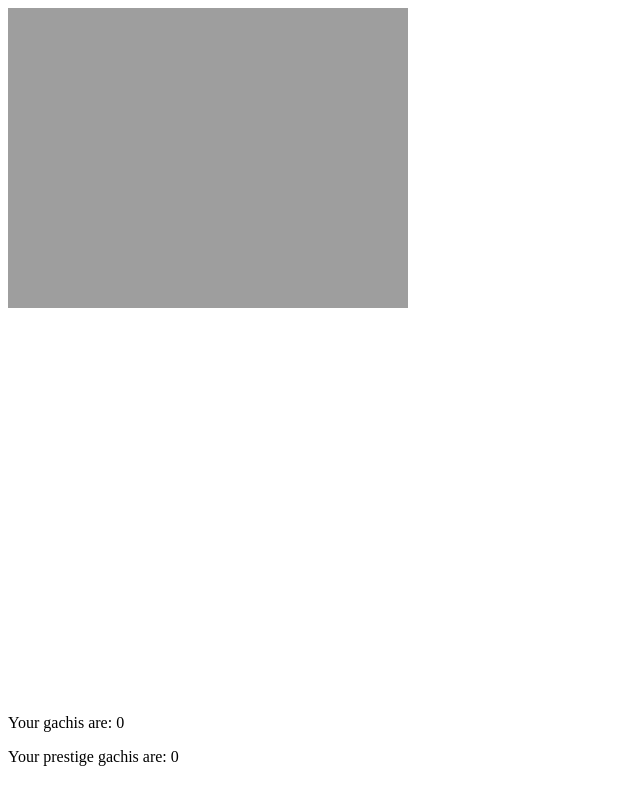
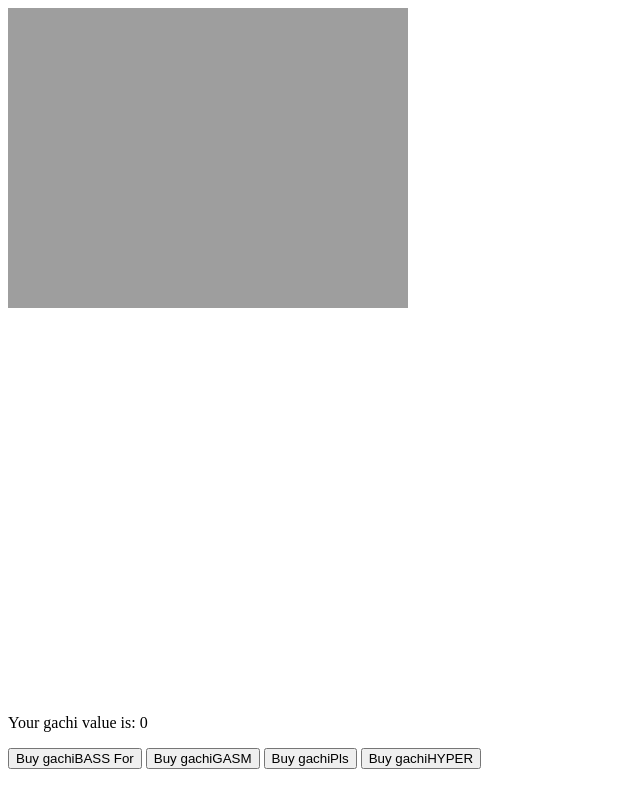
Before and after one commit to julianmjmartin/julianmjmartin.github.io, a plain HTML site: page game2/index.html in a window 1280 px wide. Shown: the whole page, without its empty margins (0-640 px from the left). Drawn offline with Linux system fonts and the light colour scheme.

Commit message:
Update index.html

```diff
--- a/game2/index.html
+++ b/game2/index.html
@@ -6,37 +6,55 @@
 	<body>
 		<canvas id="e" width="600" height="686"></canvas>
 		<p id="score">0</p>
-		<p id="prestigeScore">0</p>
+		<button id="GB" onclick="buyLvl(this.id)">Buy gachiBASS For </button>
+		<button id="GG" onclick="buyLvl(this.id)">Buy gachiGASM</button>
+		<button id="GP" onclick="buyLvl(this.id)">Buy gachiPls</button>
+		<button id="GH" onclick="buyLvl(this.id)">Buy gachiHYPER</button>
 		<script>
 			var canvas = document.getElementById("e");
 			var context = canvas.getContext("2d");
 			var billy = new Image();
+
 			var gachis = 0;
-			var prestigeGachis = 0;
-			var clickLevel = 1;
+
+			var GBB = {level:0, active:false, gain:this.level+(this.level/10), price:function(){60*((1+this.level)/10)}};
+			var GGB = {level:0, active:false, gain:this.level+(this.level/9), price:function(){120*((1+this.level)/10)}};
+			var GPB = {level:0, active:false, gain:this.level+(this.level/8), price:function(){240*((1+this.level)/10)}};
+			var GHB = {level:0, active:false, gain:this.level+(this.level/7), price:function(){480*((1+this.level)/10)}};
+
 			billy.src = "https://discordemoji.com/assets/emoji/gachiBASS.png";
 			billy.onload = function() {
 				context.drawImage(billy, 0, 0);
 			};
-			function maxout() {
-				if (gachis == 100) {
-					clickLevel *= 2;
-					gachis = 0;
-				}
-				else if (gachis > 100) {
-					prestigeGachis += gachis - 100;
-					clickLevel *=2;
-					gachis = 0;
+			canvas.addEventListener("click", clicked, false);
+			function clicked(e) {
+				gachis += 1;
+			}
+			function buyLvl(id) {
+				switch(id) {
+					case "GB":
+						if(gachis >= GBB.price && GBB.level == 0 && GBB) {
+							GBB.level += 1;
+							GBB.active = true;
+						}else if (gachis >= GBB.price) {
+							GBB.level += 1;
+						}
+						break;
+					case "GG":
+
+						break;
+					case "GP":
+
+						break;
+					case "GH":
+
+						break;
+					default:
+						break;
 				}
 			}
-			canvas.addEventListener("click", clicked, false);
-			function clicked(e) {
-				gachis += 1 * clickLevel;
-				maxout();
-			}
 			setInterval(function(){
-				document.getElementById("score").innerHTML = "Your gachis are: " + gachis;
-				document.getElementById("prestigeScore").innerHTML = "Your prestige gachis are: " + prestigeGachis;
+				document.getElementById("score").innerHTML = "Your gachi value is: " + gachis;
 			}, 100);
 		</script>
 	</body>
```
